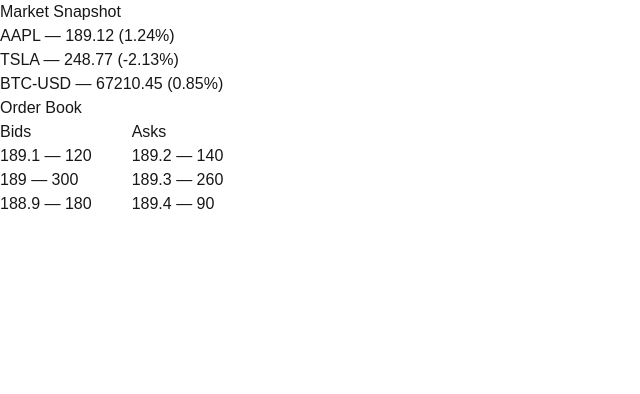
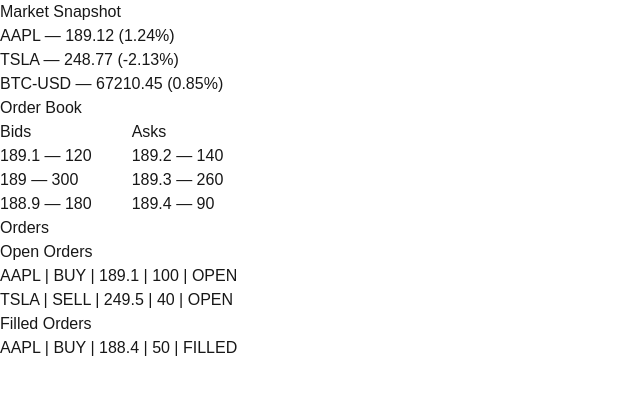
Before and after one commit to 00jackson/velocity-traderv0, a Next.js app: page / in a window 1280 px wide. Shown: the top 394 px of the page, without its empty margins (0-640 px from the left). Built offline with nearby package versions, Linux system fonts and the light colour scheme.

Commit message:
Day 4: mock orders panel

```diff
--- /dev/null
+++ b/app/components/ordersPanel.tsx
@@ -0,0 +1,25 @@
+import { openOrders, filledOrders } from "../data/orders"
+
+export function OrdersPanel() {
+  return (
+    <section>
+      <h2>Orders</h2>
+
+      <h3>Open Orders</h3>
+      {openOrders.map(order => (
+        <div key={order.id}>
+          {order.symbol} | {order.side} | {order.price} | {order.quantity} |{" "}
+          {order.status}
+        </div>
+      ))}
+
+      <h3>Filled Orders</h3>
+      {filledOrders.map(order => (
+        <div key={order.id}>
+          {order.symbol} | {order.side} | {order.price} | {order.quantity} |{" "}
+          {order.status}
+        </div>
+      ))}
+    </section>
+  )
+}
--- /dev/null
+++ b/app/data/orders.ts
@@ -0,0 +1,29 @@
+export const openOrders = [
+    {
+      id: "1",
+      symbol: "AAPL",
+      side: "BUY",
+      price: 189.1,
+      quantity: 100,
+      status: "OPEN",
+    },
+    {
+      id: "2",
+      symbol: "TSLA",
+      side: "SELL",
+      price: 249.5,
+      quantity: 40,
+      status: "OPEN",
+    },
+  ]
+
+  export const filledOrders = [
+    {
+      id: "3",
+      symbol: "AAPL",
+      side: "BUY",
+      price: 188.4,
+      quantity: 50,
+      status: "FILLED",
+    },
+  ]
--- a/app/page.tsx
+++ b/app/page.tsx
@@ -1,4 +1,5 @@
 import { OrderBook } from "./components/orderBook"
+import { OrdersPanel } from "./components/ordersPanel"
 import { marketData } from "./data/market"
 
 export default function Home() {
@@ -13,6 +14,7 @@
         ))}
       </ul>
       <OrderBook/>
+      <OrdersPanel/>
     </main>
   )
 }
```
